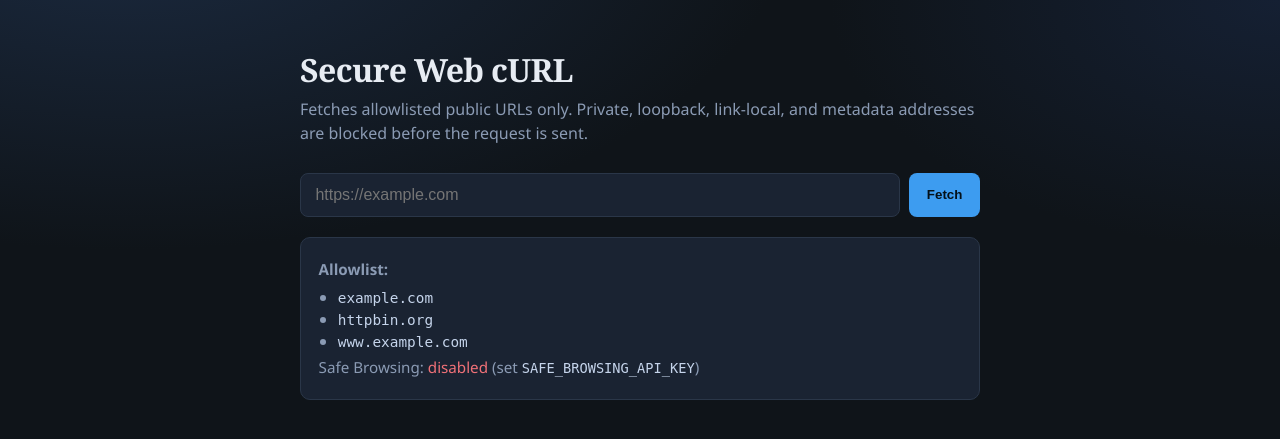
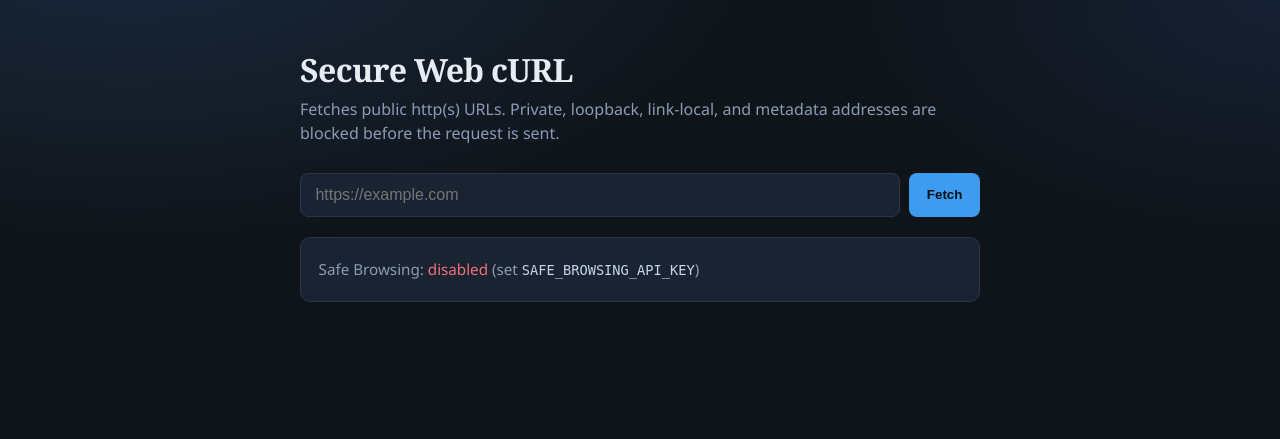
Before and after one commit to canbenn3/SSRF-Demo, a FastAPI app: page / in a window 1280 px wide. Shown: the top 439 px of the page. Run offline with FastAPI, Linux system fonts and the light colour scheme.

Commit message:
removes explicit allowlist

```diff
--- a/docker-compose.yml
+++ b/docker-compose.yml
@@ -70,8 +70,6 @@
     environment:
       # Optional: Google Safe Browsing API key for extra pre-flight checks
       SAFE_BROWSING_API_KEY: ${SAFE_BROWSING_API_KEY:-}
-      # Optional: set URL_ALLOWLIST to override DEFAULT_ALLOWLIST in main.py
-      URL_ALLOWLIST: ${URL_ALLOWLIST:-}
       FETCH_TIMEOUT_SECONDS: "8"
       MAX_RESPONSE_BYTES: "65536"
     volumes:
--- a/web-curl-server/main.py
+++ b/web-curl-server/main.py
@@ -15,14 +15,6 @@
 
 app = FastAPI(title="Secure Web cURL")
 templates = Jinja2Templates(directory="templates")
-
-# Comma-separated hostnames allowed for fetch (override via env).
-DEFAULT_ALLOWLIST = "example.com,www.example.com,httpbin.org"
-ALLOWLIST = {
-    h.strip().lower()
-    for h in os.getenv("URL_ALLOWLIST", DEFAULT_ALLOWLIST).split(",")
-    if h.strip()
-}
 
 SAFE_BROWSING_API_KEY = os.getenv("SAFE_BROWSING_API_KEY", "").strip()
 REQUEST_TIMEOUT = float(os.getenv("FETCH_TIMEOUT_SECONDS", "8"))
@@ -87,20 +79,13 @@
         raise FetchDenied("Only ports 80 and 443 are allowed")
 
     host = parsed.hostname.lower().rstrip(".")
-    # Literal IPs are never allowlisted for this demo
     try:
         ip = ipaddress.ip_address(host)
         if _is_blocked_ip(ip):
             raise FetchDenied(f"Blocked IP address: {host}")
-        raise FetchDenied("Literal IP addresses are not allowed; use an allowlisted hostname")
+        raise FetchDenied("Literal IP addresses are not allowed; use a hostname")
     except ValueError:
         pass
-
-    if host not in ALLOWLIST:
-        raise FetchDenied(
-            f"Host {host!r} is not on the allowlist. "
-            f"Allowed: {', '.join(sorted(ALLOWLIST))}"
-        )
 
     _resolve_and_validate_host(host)
     return host
@@ -111,10 +96,8 @@
     if not SAFE_BROWSING_API_KEY:
         return None
 
-    endpoint = (
-        "https://safebrowsing.googleapis.com/v4/threatMatches:find"
-        f"?key={SAFE_BROWSING_API_KEY}"
-    )
+    endpoint = "https://safebrowsing.googleapis.com/v4/threatMatches:find"
+    headers = {"x-goog-api-key": SAFE_BROWSING_API_KEY}
     body = {
         "client": {"clientId": "ssrf-demo-secure-curl", "clientVersion": "1.0.0"},
         "threatInfo": {
@@ -130,9 +113,22 @@
         },
     }
     try:
-        resp = requests.post(endpoint, json=body, timeout=REQUEST_TIMEOUT)
-        resp.raise_for_status()
+        resp = requests.post(
+            endpoint, json=body, headers=headers, timeout=REQUEST_TIMEOUT
+        )
+        if not resp.ok:
+            detail = resp.text.strip()
+            try:
+                err = resp.json().get("error") or {}
+                detail = err.get("message") or detail
+            except ValueError:
+                pass
+            raise FetchDenied(
+                f"Safe Browsing check failed: HTTP {resp.status_code} {detail}"
+            )
         data = resp.json()
+    except FetchDenied:
+        raise
     except requests.RequestException as exc:
         raise FetchDenied(f"Safe Browsing check failed: {exc}") from exc
 
@@ -168,6 +164,11 @@
                         raise FetchDenied("Redirect without Location header")
                     next_url = urljoin(current, location)
                     host = _validate_url(next_url)
+                    threat = _safe_browsing_check(next_url)
+                    if threat:
+                        raise FetchDenied(
+                            f"Safe Browsing blocked this URL ({threat})"
+                        )
                     current = next_url
                     continue
 
@@ -198,7 +199,6 @@
         request,
         "index.html",
         {
-            "allowlist": sorted(ALLOWLIST),
             "safe_browsing_enabled": bool(SAFE_BROWSING_API_KEY),
             "result": None,
             "error": None,
@@ -223,7 +223,6 @@
         request,
         "index.html",
         {
-            "allowlist": sorted(ALLOWLIST),
             "safe_browsing_enabled": bool(SAFE_BROWSING_API_KEY),
             "result": result,
             "error": error,
@@ -236,6 +235,5 @@
 async def health():
     return {
         "status": "ok",
-        "allowlist_size": len(ALLOWLIST),
         "safe_browsing_enabled": bool(SAFE_BROWSING_API_KEY),
     }
--- a/web-curl-server/templates/index.html
+++ b/web-curl-server/templates/index.html
@@ -102,7 +102,7 @@
   <main>
     <h1>Secure Web cURL</h1>
     <p class="lede">
-      Fetches allowlisted public URLs only. Private, loopback, link-local, and
+      Fetches public http(s) URLs. Private, loopback, link-local, and
       metadata addresses are blocked before the request is sent.
     </p>
 
@@ -118,12 +118,6 @@
     </form>
 
     <div class="meta">
-      <p><strong>Allowlist:</strong></p>
-      <ul>
-        {% for host in allowlist %}
-        <li><code>{{ host }}</code></li>
-        {% endfor %}
-      </ul>
       <p>
         Safe Browsing:
         {% if safe_browsing_enabled %}
```
Also changed, not shown: README.md.
